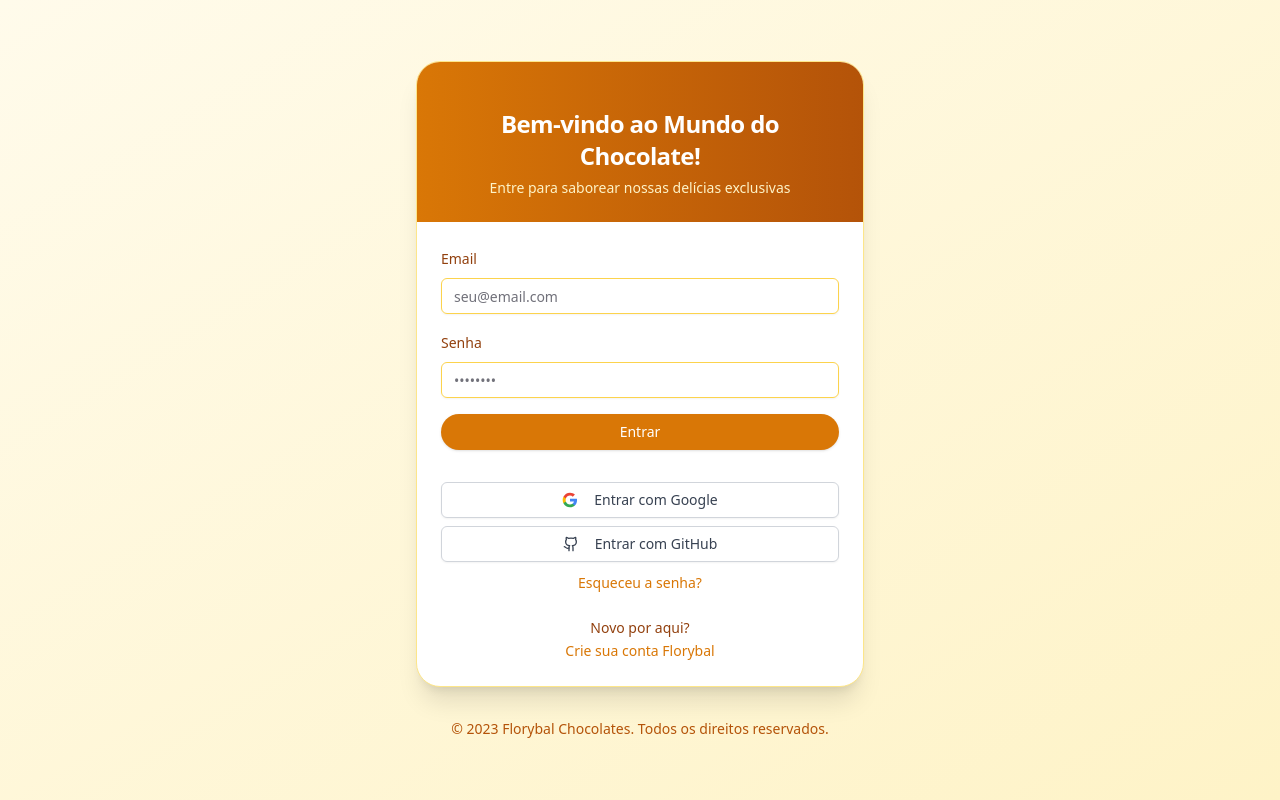
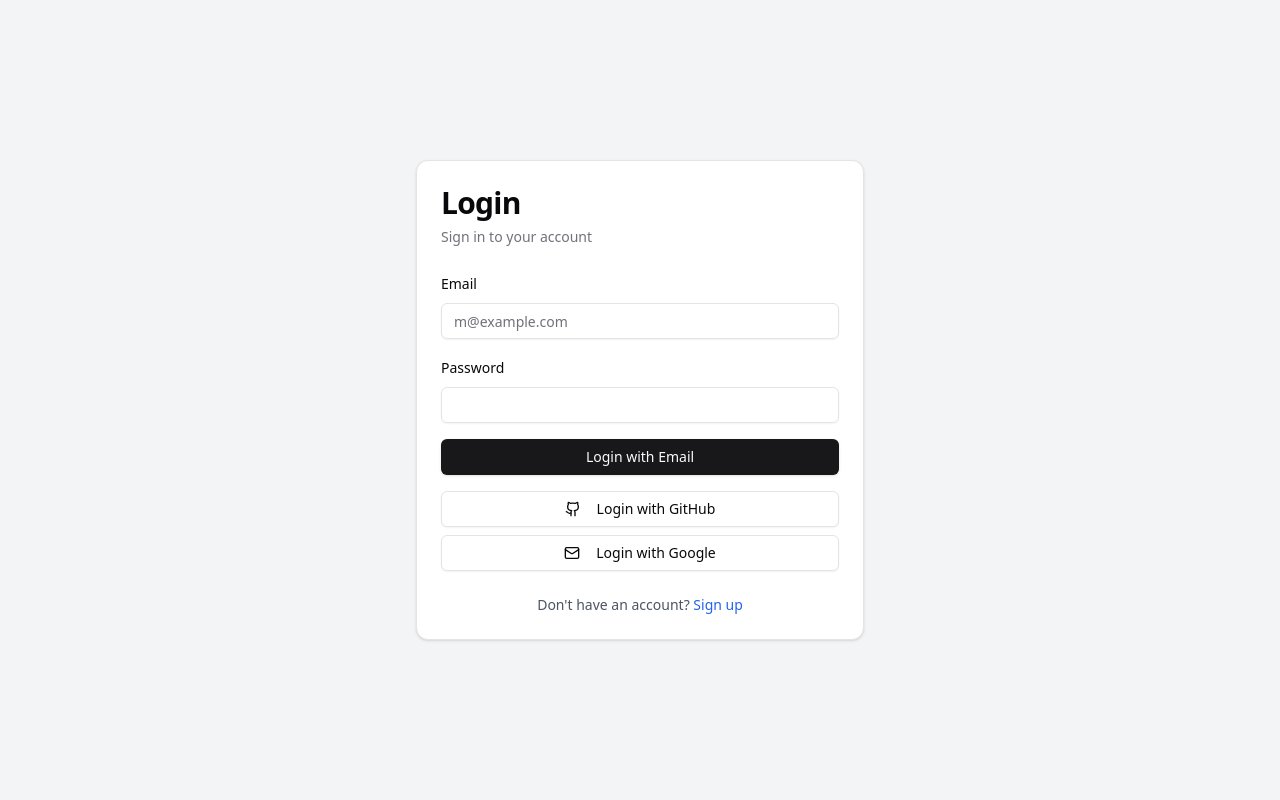
Before and after one commit to Iago-Boardy/m-saas-e-commerce-florybal, a Next.js app: page /auth/login in a window 1280 px wide. Built offline with nearby package versions, Linux system fonts and the light colour scheme.

Commit message:
Frontend change on login page

```diff
--- a/package.json
+++ b/package.json
@@ -9,7 +9,7 @@
     "lint": "next lint"
   },
   "dependencies": {
-    "@hookform/resolvers": "^3.9.0",
+    "@hookform/resolvers": "^3.9.1",
     "@radix-ui/react-accordion": "^1.2.1",
     "@radix-ui/react-alert-dialog": "^1.1.2",
     "@radix-ui/react-aspect-ratio": "^1.1.0",
--- /dev/null
+++ b/schemas/index.ts
@@ -0,0 +1,6 @@
+import * as z from "zod"
+
+export const LoginSchema = z.object({
+    email: z.string().email(),
+    password: z.string()
+})
--- a/src/components/auth/login-form.tsx
+++ b/src/components/auth/login-form.tsx
@@ -1,100 +1,93 @@
-"use client"
+'use client'
 
 import { useState } from 'react'
 import { Button } from "@/components/ui/button"
 import { Input } from "@/components/ui/input"
 import { Label } from "@/components/ui/label"
-import { Card, CardContent, CardDescription, CardHeader, CardTitle } from "@/components/ui/card"
-import { Github } from 'lucide-react'
+import { Card, CardContent, CardDescription, CardFooter, CardHeader, CardTitle } from "@/components/ui/card"
+import { Alert, AlertDescription } from "@/components/ui/alert"
+import { Github, Mail } from 'lucide-react'
 
-export default function Component() {
-  const [email, setEmail] = useState('')
-  const [password, setPassword] = useState('')
+import { LoginSchema } from '../../../schemas'
+import { useForm } from 'react-hook-form'
+import { zodResolver } from '@hookform/resolvers/zod'
+import { z } from 'zod'
 
-  const handleSubmit = (e: React.FormEvent) => {
-    e.preventDefault()
-    console.log('Login attempted with:', email, password)
-  }
+export default function LoginPage() {
+  const [loading, setLoading] = useState(false)
+  const [error, setError] = useState<string | null>(null)
+
+  const form = useForm<z.infer<typeof LoginSchema>>({
+    resolver: zodResolver(LoginSchema)
+  })
 
   return (
-    <div className="min-h-screen bg-gradient-to-br from-amber-50 to-amber-100 flex flex-col items-center justify-center px-4 py-12">
-      <Card className="w-full max-w-md mx-auto bg-white rounded-3xl shadow-xl overflow-hidden border border-amber-200">
-        <CardHeader className="bg-gradient-to-r from-amber-600 to-amber-700 text-white p-6">
-          <div className="flex items-center justify-center mb-4">
-          </div>
-          <CardTitle className="text-2xl font-bold text-center">Bem-vindo ao Mundo do Chocolate!</CardTitle>
-          <CardDescription className="text-amber-100 text-center">
-            Entre para saborear nossas delícias exclusivas
-          </CardDescription>
+    <div className="min-h-screen flex items-center justify-center bg-gray-100">
+      <Card className="w-full max-w-md">
+        <CardHeader>
+          <CardTitle className='text-3xl'>Login</CardTitle>
+          <CardDescription>Sign in to your account</CardDescription>
         </CardHeader>
-        <CardContent className="p-6">
-          <form onSubmit={handleSubmit} className="space-y-4">
+        <CardContent>
+          <form onSubmit={(e) => e.preventDefault()} className="space-y-4">
             <div className="space-y-2">
-              <Label htmlFor="email" className="text-amber-800">Email</Label>
+              <Label htmlFor="email">Email</Label>
               <Input
                 id="email"
                 type="email"
-                placeholder="seu@email.com"
-                value={email}
-                onChange={(e) => setEmail(e.target.value)}
+                placeholder="m@example.com"
                 required
-                className="w-full px-3 py-2 border border-amber-300 rounded-md focus:outline-none focus:ring-2 focus:ring-amber-500"
               />
             </div>
             <div className="space-y-2">
-              <Label htmlFor="password" className="text-amber-800">Senha</Label>
+              <Label htmlFor="password">Password</Label>
               <Input
                 id="password"
                 type="password"
-                placeholder="••••••••"
-                value={password}
-                onChange={(e) => setPassword(e.target.value)}
                 required
-                className="w-full px-3 py-2 border border-amber-300 rounded-md focus:outline-none focus:ring-2 focus:ring-amber-500"
               />
             </div>
-            <Button
-              type="submit"
-              className="w-full bg-amber-600 text-white py-2 rounded-full hover:bg-amber-700 transition duration-300"
-            >
-              Entrar
+            <Button type="submit" className="w-full" disabled={loading}>
+              {loading ? 'Logging in...' : 'Login with Email'}
             </Button>
           </form>
-          <div className="mt-8 flex flex-col space-y-2">
+
+          <div className="mt-4 space-y-2">
             <Button
               type="button"
               variant="outline"
-              className="w-full bg-white text-gray-700 border border-gray-300 hover:bg-gray-50 transition duration-300 flex items-center justify-center"
+              className="w-full"
+              disabled={loading}
             >
-              <svg className="w-5 h-5 mr-2" viewBox="0 0 24 24" xmlns="http://www.w3.org/2000/svg">
-                <path d="M22.56 12.25c0-.78-.07-1.53-.2-2.25H12v4.26h5.92c-.26 1.37-1.04 2.53-2.21 3.31v2.77h3.57c2.08-1.92 3.28-4.74 3.28-8.09z" fill="#4285F4"/>
-                <path d="M12 23c2.97 0 5.46-.98 7.28-2.66l-3.57-2.77c-.98.66-2.23 1.06-3.71 1.06-2.86 0-5.29-1.93-6.16-4.53H2.18v2.84C3.99 20.53 7.7 23 12 23z" fill="#34A853"/>
-                <path d="M5.84 14.09c-.22-.66-.35-1.36-.35-2.09s.13-1.43.35-2.09V7.07H2.18C1.43 8.55 1 10.22 1 12s.43 3.45 1.18 4.93l2.85-2.22.81-.62z" fill="#FBBC05"/>
-                <path d="M12 5.38c1.62 0 3.06.56 4.21 1.64l3.15-3.15C17.45 2.09 14.97 1 12 1 7.7 1 3.99 3.47 2.18 7.07l3.66 2.84c.87-2.6 3.3-4.53 6.16-4.53z" fill="#EA4335"/>
-              </svg>
-              Entrar com Google
+              <Github className="mr-2 h-4 w-4" />
+              Login with GitHub
             </Button>
             <Button
               type="button"
               variant="outline"
-              className="w-full bg-white border border-gray-300 text-gray-700 hover:bg-gray-50 transition duration-300 flex items-center justify-center"
+              className="w-full"
+              disabled={loading}
             >
-              <Github className="w-5 h-5 mr-2" />
-              Entrar com GitHub
+              <Mail className="mr-2 h-4 w-4" />
+              Login with Google
             </Button>
           </div>
-          <div className="mt-2 text-center">
-            <a href="#" className="text-amber-600 hover:underline text-sm">Esqueceu a senha?</a>
-          </div>
-          <div className="mt-6 text-center">
-            <p className="text-amber-800 text-sm">Novo por aqui?</p>
-            <a href="#" className="mt-2 text-amber-600 hover:underline text-sm">Crie sua conta Florybal</a>
-          </div>
+
+          {error && (
+            <Alert variant="destructive" className="mt-4">
+              <AlertDescription>{error}</AlertDescription>
+            </Alert>
+          )}
         </CardContent>
+        <CardFooter className="justify-center">
+          <p className="text-sm text-gray-600">
+            Don't have an account?{' '}
+            <a href="/signup" className="text-blue-600 hover:underline">
+              Sign up
+            </a>
+          </p>
+        </CardFooter>
       </Card>
-      <div className="mt-8 text-center text-amber-700 text-sm">
-        <p>© 2023 Florybal Chocolates. Todos os direitos reservados.</p>
-      </div>
     </div>
   )
 }
```
Also changed, not shown: 1 other file (tests, documents, lock files or other folders).
